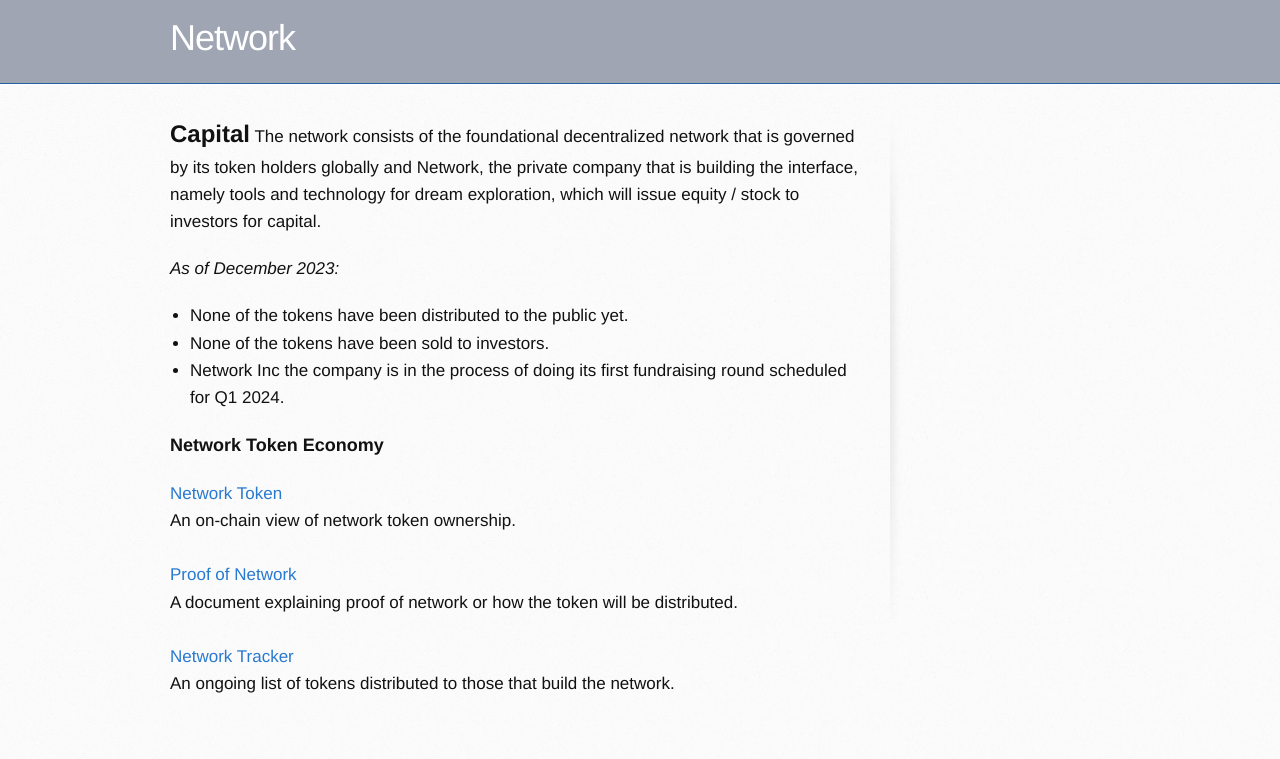
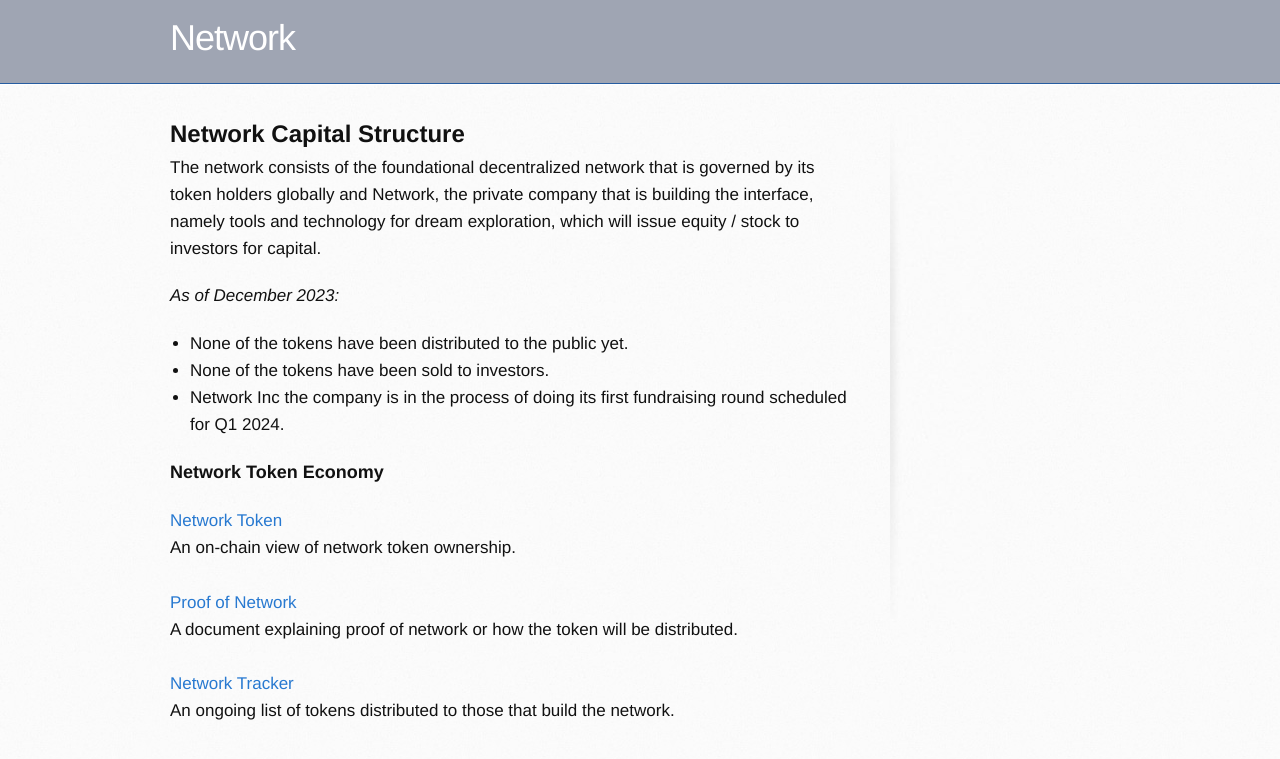
Before and after one commit to networkf/network.github.io, a Jekyll site: the page built from capital.md, in a window 1280 px wide. Shown: the top 759 px of the page. Built offline with Jekyll 4.4.1, drawn with Linux system fonts in a browser that asks for light colours; some web fonts are replaced; our own code applies the rules of GitHub Pages for plain Markdown files; the repository's description, which GitHub fills in, is left out.

Commit message:
Update capital.md

```diff
--- a/capital.md
+++ b/capital.md
@@ -6,7 +6,8 @@ layout: default
 </head>
 ---
 
-<b><font size="5">Capital</font></b>
+<b><font size="5">Network Capital Structure</font></b>
+<br>
 The network consists of the foundational decentralized network that is governed by its token holders globally and Network, the private company that is building the interface, namely tools and technology for dream exploration, which will issue equity / stock to investors for capital.
 
 _As of December 2023:_
```
